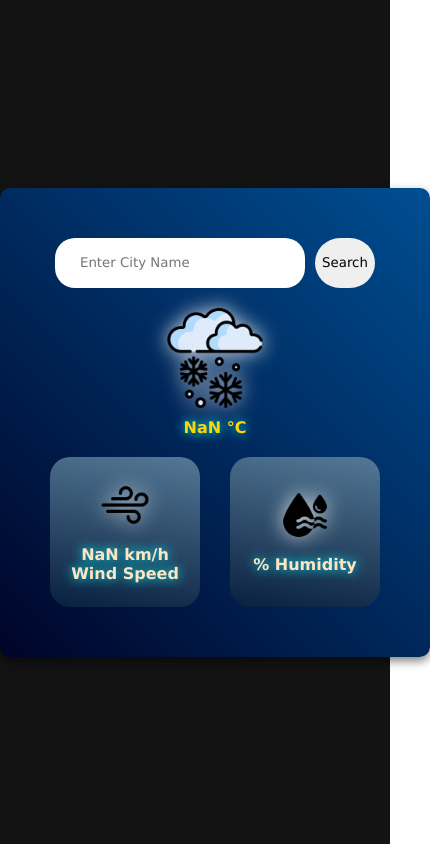
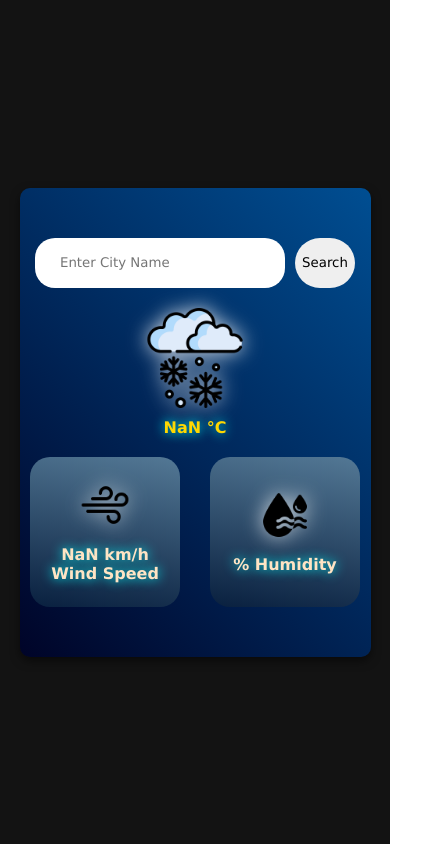
Before and after one commit to UnitedYash/React-Weather-App, a React (Vite) app: page / in a window 390 px wide. Shown: the whole page, 430 px wide, since content can reach past the window. Built offline with nearby package versions, Linux system fonts and the light colour scheme; no server answers.

Commit message:
Made it responsive for mobile devices as well

```diff
--- a/src/components/Weather.css
+++ b/src/components/Weather.css
@@ -13,7 +13,12 @@
     color: #ffd700; /* Gold */
     text-shadow: 0 0 10px #ffd700, 0 0 20px #ffb700, 0 0 40px #cc9500;
     transition: transform 0.3s ease-in-out, box-shadow 0.3s ease-in-out;
-
+    width: auto;
+    height: auto;
+    min-width: 200px;
+    min-height: 150px;
+    max-width: 90vw;
+    max-height: 80vh;
 }
 .weather img {
     filter: drop-shadow(0px 0px 10px rgba(255, 255, 255, 0.8)); /* Soft glow */
```
